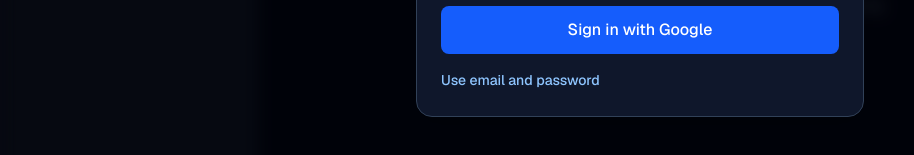
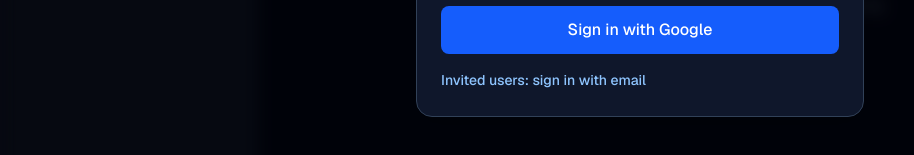
Before and after one commit to qcwssss/spanish-notes-app, a Next.js app: page /app in a window 1280 px wide. Shown: the part 395-550 px from the top of the page, without its empty margins (0-914 px from the left). Built offline with nearby package versions, Linux system fonts and the light colour scheme; no server answers.

Commit message:
fix(auth): label email sign-in as invite-only

```diff
--- a/src/i18n/messages.ts
+++ b/src/i18n/messages.ts
@@ -17,7 +17,7 @@
       title: 'Sign in with Google',
       subtitle: 'Sign in to access your notes',
       button: 'Sign in with Google',
-      emailLink: 'Use email and password',
+      emailLink: 'Invited users: sign in with email',
       modalTitle: 'Choose a sign-in method',
       modalSubtitle: 'Use one entry point, then continue with the method you prefer.',
       googleOptionTitle: 'Google',
@@ -277,7 +277,7 @@
       title: '请使用 Google 登录',
       subtitle: '登录后即可使用笔记功能',
       button: '使用 Google 登录',
-      emailLink: '使用邮箱和密码登录',
+      emailLink: '受邀用户使用邮箱登录',
       modalTitle: '选择登录方式',
       modalSubtitle: '先点一个入口，再选择你习惯的登录方式就行。',
       googleOptionTitle: 'Google 登录',
```
Also changed, not shown: 1 other file (tests, documents, lock files or other folders).
